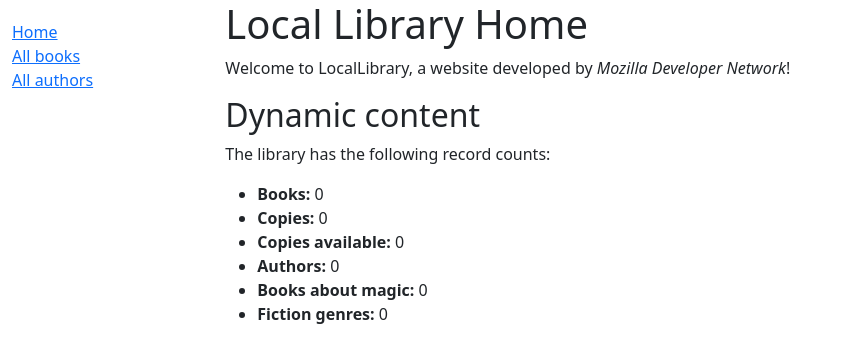
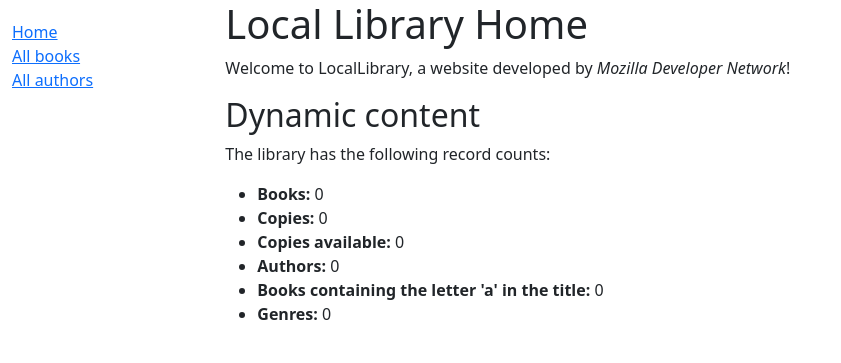
Before and after one commit to Deneb999/proyecto-sistemas-informaticos, a Django app: page /catalog/ in a window 1280 px wide. Shown: the top 363 px of the page, without its empty margins (0-841 px from the left). Run offline with Django 5.2, Linux system fonts and the light colour scheme; data that the repository does not hold is empty.

Commit message:
Testing Books containing the letter 'a' in the title:

```diff
--- a/P1/locallibrary/catalog/templates/index.html
+++ b/P1/locallibrary/catalog/templates/index.html
@@ -13,7 +13,7 @@
     <li><strong>Copies:</strong> {{ num_instances }}</li>
     <li><strong>Copies available:</strong> {{ num_instances_available }}</li>
     <li><strong>Authors:</strong> {{ num_authors }}</li>
-    <li><strong>Books about magic:</strong> {{ magical_books }}</li>
-    <li><strong>Fiction genres:</strong> {{ fiction_genres }}</li>
+    <li><strong>Books containing the letter 'a' in the title:</strong> {{ num_titles }}</li>
+    <li><strong>Genres:</strong> {{ num_genres }}</li>
   </ul>
 {% endblock %}
--- a/P1/locallibrary/catalog/views.py
+++ b/P1/locallibrary/catalog/views.py
@@ -19,16 +19,16 @@ def index(request):
     num_authors = Author.objects.count()
 
     # Extension
-    magical_books = Book.objects.filter(summary__icontains='magic').count()
-    fiction_genres = Genre.objects.filter(name__icontains='fiction').count()
+    num_titles = Book.objects.filter(title__icontains='a').count()
+    num_genres = Genre.objects.annotate(name_lower=Lower('name')).values('name_lower').distinct().count()
 
     context = {
         'num_books': num_books,
         'num_instances': num_instances,
         'num_instances_available': num_instances_available,
         'num_authors': num_authors,
-        'magical_books': magical_books,
-        'fiction_genres': fiction_genres,
+        'num_titles': num_titles,
+        'num_genres': num_genres,
     }
 
 
```
